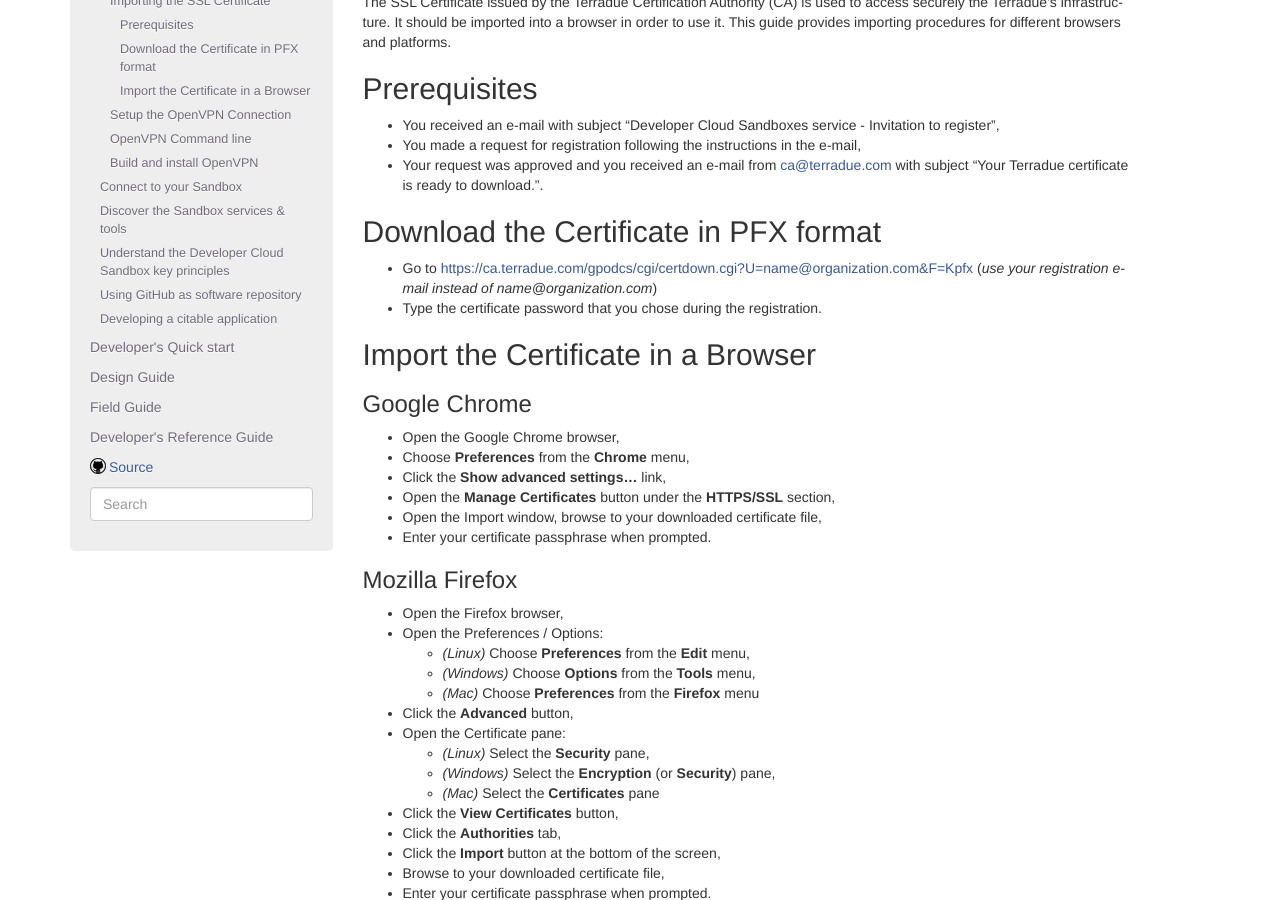
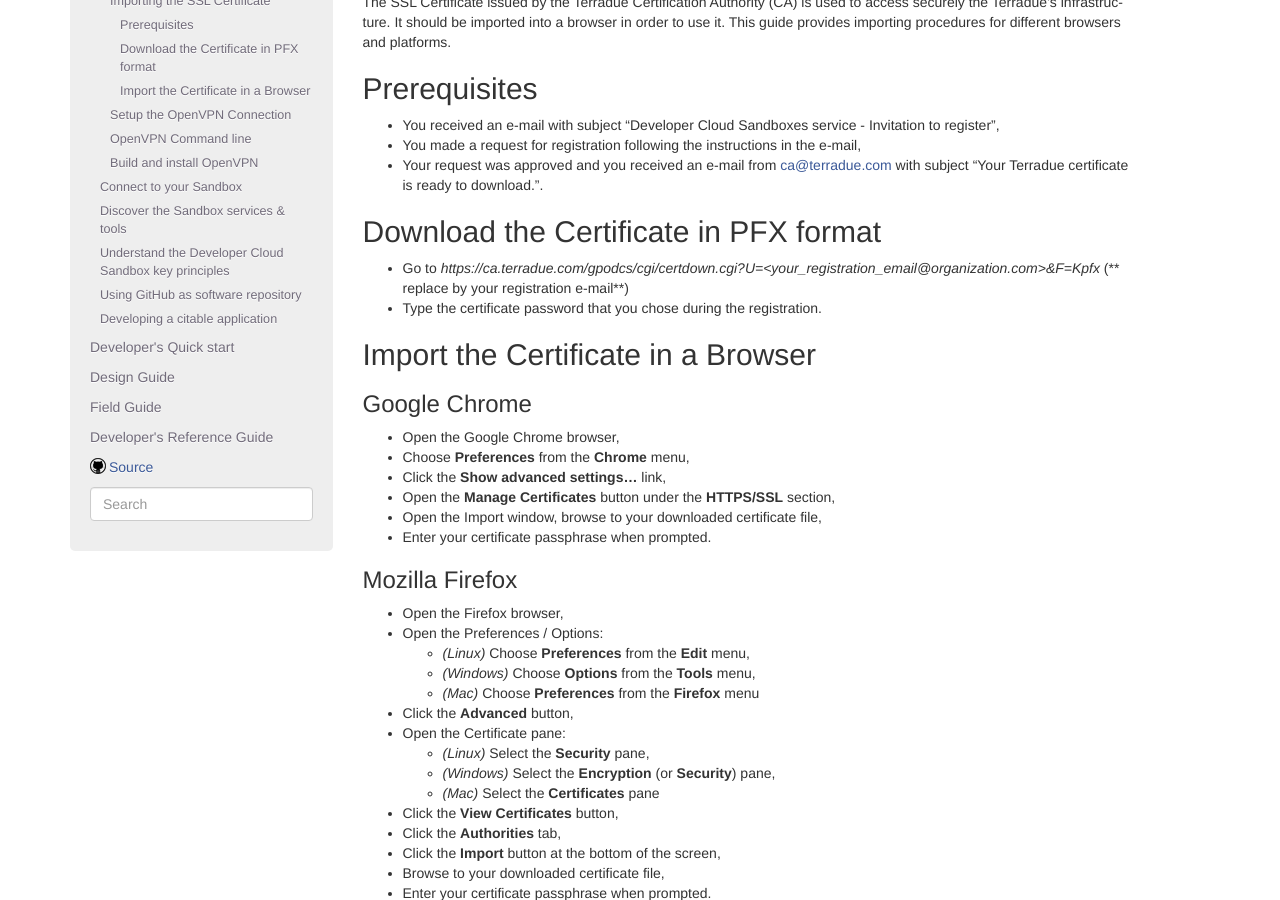
Before and after one commit to Terradue/doc-developer-sandbox, a Sphinx documentation site: the page built from source/start/laboratory/certificate.rst, in a window 1280 px wide and 900 px high, scrolled down 317 px. Built offline with Sphinx 7.4.7, drawn with Linux system fonts in a browser that asks for light colours; pages that are not in the unit, such as notebooks, are missing from menus.

Commit message:
Update certificate.rst

```diff
--- a/source/start/laboratory/certificate.rst
+++ b/source/start/laboratory/certificate.rst
@@ -17,7 +17,7 @@
 Download the Certificate in PFX format
 --------------------------------------
 
-- Go to https://ca.terradue.com/gpodcs/cgi/certdown.cgi?U=name@organization.com&F=Kpfx (*use your registration e-mail instead of name@organization.com*)
+- Go to *https://ca.terradue.com/gpodcs/cgi/certdown.cgi?U=<your_registration_email@organization.com>&F=Kpfx* (** replace by your registration e-mail**)
 - Type the certificate password that you chose during the registration.
 
 Import the Certificate in a Browser
```
